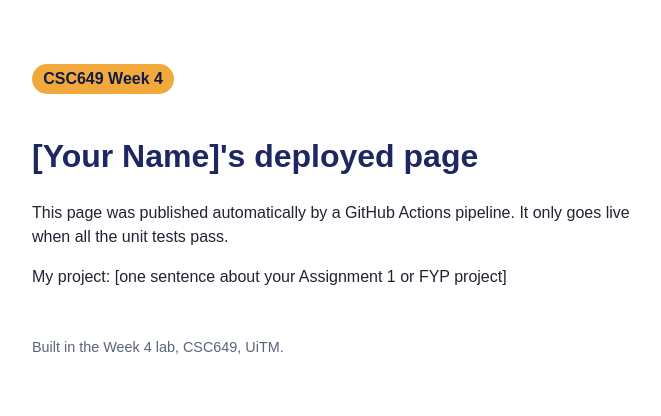
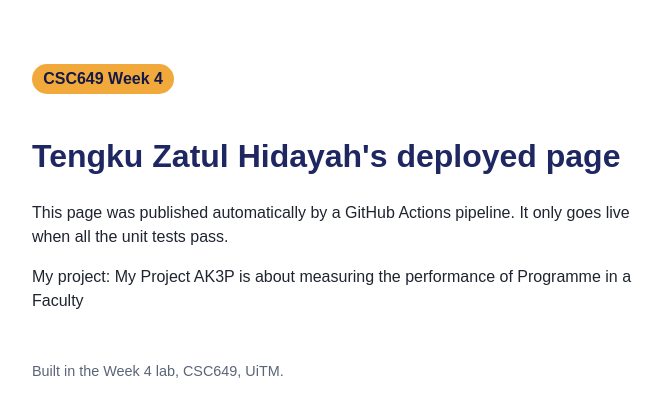
Before and after one commit to tengkuzatul/csc649-week4-labB, a plain HTML site: page site/index.html in a window 1280 px wide. Shown: the whole page, without its empty margins (288-949 px from the left). Drawn offline with Linux system fonts and the light colour scheme.

Commit message:
Deploy site with GitHub Pages

```diff
--- a/site/index.html
+++ b/site/index.html
@@ -13,10 +13,10 @@
 </head>
 <body>
   <p class="badge">CSC649 Week 4</p>
-  <h1>[Your Name]'s deployed page</h1>
+  <h1>Tengku Zatul Hidayah's deployed page</h1>
   <p>This page was published automatically by a GitHub Actions pipeline.
      It only goes live when all the unit tests pass.</p>
-  <p>My project: [one sentence about your Assignment 1 or FYP project]</p>
+  <p>My project: My Project AK3P is about measuring the performance of Programme in a Faculty</p>
   <footer>Built in the Week 4 lab, CSC649, UiTM.</footer>
 </body>
 </html>
```
Also changed, not shown: 1 other file.
